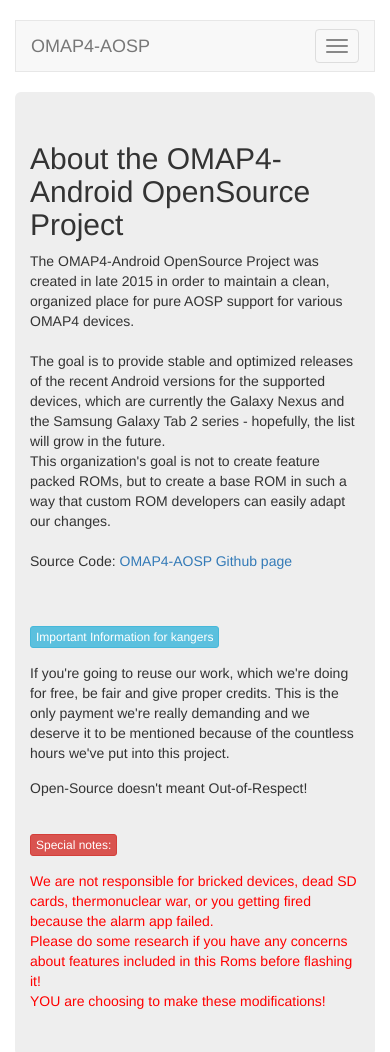
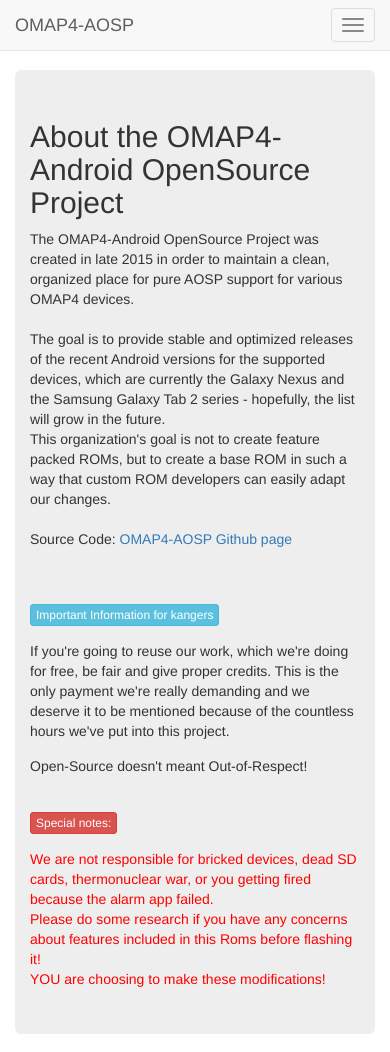
Before and after one commit to OMAP4-AOSP/omap4-aosp.github.io, a plain HTML site: page index.html in a window 390 px wide. Shown: the top 1052 px of the page. Drawn offline with nearby package versions, Linux system fonts and the light colour scheme.

Commit message:
Changed navbar style for better mobile view
Navbar fixed on top for a better design and mobile view

```diff
--- a/assets/navbar.css
+++ b/assets/navbar.css
@@ -1,8 +1,4 @@
 body {
-  padding-top: 20px;
+  padding-top: 70px;
   padding-bottom: 20px;
 }
-
-.navbar {
-  margin-bottom: 20px;
-}
--- a/index.html
+++ b/index.html
@@ -23,8 +23,8 @@
   <body>
     <div class="container">
       <!-- Static navbar -->
-      <nav class="navbar navbar-default">
-        <div class="container-fluid">
+      <nav class="navbar navbar-default navbar-fixed-top">
+        <div class="container">
           <div class="navbar-header">
             <button type="button" class="navbar-toggle collapsed" data-toggle="collapse" data-target="#navbar" aria-expanded="false" aria-controls="navbar">
             <span class="sr-only">Toggle navigation</span>
@@ -35,7 +35,7 @@
             <a class="navbar-brand" href="index.html">OMAP4-AOSP</a>
           </div>
           <div id="navbar" class="navbar-collapse collapse">
-            <ul class="nav navbar-nav">
+            <ul class="nav navbar-nav navbar-right">
               <li class="active"><a href="index.html">About</a></li>
               <li><a href="news.html">News</a></li>
               <li class="dropdown">
```
Also changed, not shown: faq.html (+3 -3 lines), known_bugs_espresso.html (+3 -3 lines), known_bugs_tuna.html (+3 -3 lines), news.html (+3 -3 lines), roms_espresso.html (+3 -3 lines), roms_tuna.html (+3 -3 lines).
